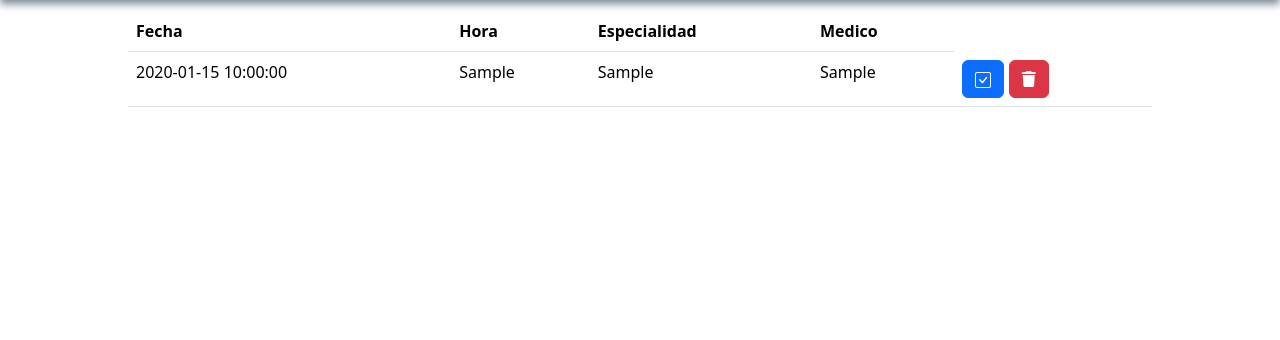
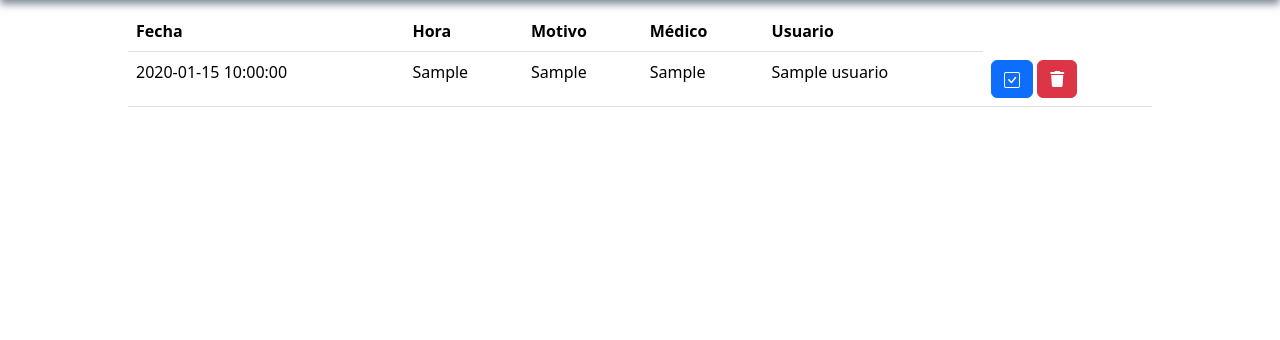
Before and after one commit to r4mir3zzz/web-servidor, a PHP site: page /showAppoin.php in a window 1280 px wide. Shown: the part 117-457 px from the top of the page. Run offline with PHP 8.4, Linux system fonts and the light colour scheme; tables that the repository leaves empty or names only in its code hold one stand-in row (values such as "Sample post"); data that the repository does not hold is empty; some web fonts are replaced.

Commit message:
recordatorio citas
recordatorio citas

```diff
--- a/public/showAppoin.php
+++ b/public/showAppoin.php
@@ -1,4 +1,6 @@
 <?php
+
+include '../config/conexion.php';
 include 'header.php';
 ?>
 
@@ -9,31 +11,46 @@ include 'header.php';
                 <tr>
                     <th class="col">Fecha</th>
                     <th class="col">Hora</th>
-                <th class="col">Especialidad</th>
-                <th class="col">Medico</th>
+                    <th class="col">Motivo</th>
+                    <th class="col">Médico</th>
+                    <th class="col">Usuario</th>
                 </tr>
             </thead>
             <tbody>
                 <?php
-                include '../config/conexion.php';
-                $sql = $conn->query(' select * from CitasMedicas ');
-                while ($datos = $sql->fetch_object()){ ?>
+                // Realiza la consulta
+                $sql = $conn->query('
+                    SELECT CitasMedicas.fecha, CitasMedicas.hora, CitasMedicas.motivo, CitasMedicas.medico, Usuarios.nombre as usuario_nombre
+                    FROM CitasMedicas
+                    LEFT JOIN Usuarios ON CitasMedicas.usuario_id = Usuarios.usuario_id
+                ');
+
+                //para ver si la consulta devolvio resultados
+                if ($sql && $sql->num_rows > 0) {
+                    while ($datos = $sql->fetch_object()) { ?>
                         <tr>
-                            <td><?= $datos->fecha ?></td>
-                            <td><?= $datos->hora ?></td>
-                            <td><?= $datos->motivo ?></td>
-                            <td><?= $datos->medico ?></td>
+                            <td><?= htmlspecialchars($datos->fecha) ?></td>
+                            <td><?= htmlspecialchars($datos->hora) ?></td>
+                            <td><?= htmlspecialchars($datos->motivo) ?></td>
+                            <td><?= htmlspecialchars($datos->medico) ?></td>
+                            <td><?= htmlspecialchars($datos->usuario_nombre) ?></td>
                             <td>
-                                <a href="" class="btn btn-small btn-primary"><svg xmlns="http://www.w3.org/2000/svg" width="16" height="16" fill="currentColor" class="bi bi-check-square" viewBox="0 0 16 16">
+                                <a href="#" class="btn btn-small btn-primary">
+                                    <svg xmlns="http://www.w3.org/2000/svg" width="16" height="16" fill="currentColor" class="bi bi-check-square" viewBox="0 0 16 16">
                                         <path d="M14 1a1 1 0 0 1 1 1v12a1 1 0 0 1-1 1H2a1 1 0 0 1-1-1V2a1 1 0 0 1 1-1zM2 0a2 2 0 0 0-2 2v12a2 2 0 0 0 2 2h12a2 2 0 0 0 2-2V2a2 2 0 0 0-2-2z"/>
                                         <path d="M10.97 4.97a.75.75 0 0 1 1.071 1.05l-3.992 4.99a.75.75 0 0 1-1.08.02L4.324 8.384a.75.75 0 1 1 1.06-1.06l2.094 2.093 3.473-4.425z"/>
-</svg></a>
-                                <a href="" class="btn btn-small btn-danger"><i class="fa-solid fa-trash"></i></a>
+                                    </svg>
+                                </a>
+                                <a href="#" class="btn btn-small btn-danger">
+                                    <i class="fa-solid fa-trash"></i>
+                                </a>
                             </td>
                         </tr>
-              <?php  }
+                    <?php }
+                } else {
+                    echo "<tr><td colspan='5'>No se encontraron citas médicas en la base de datos.</td></tr>";
+                }
                 ?>
-
             </tbody>
         </table>
     </div>
```
Also changed, not shown: public/showMedications.php (+21 -34 lines). Lines whose indentation alone changed are shown as unchanged.
